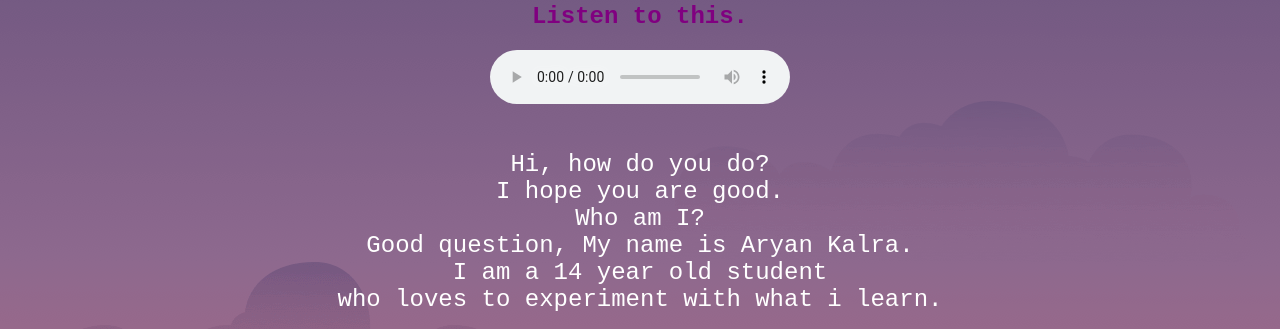
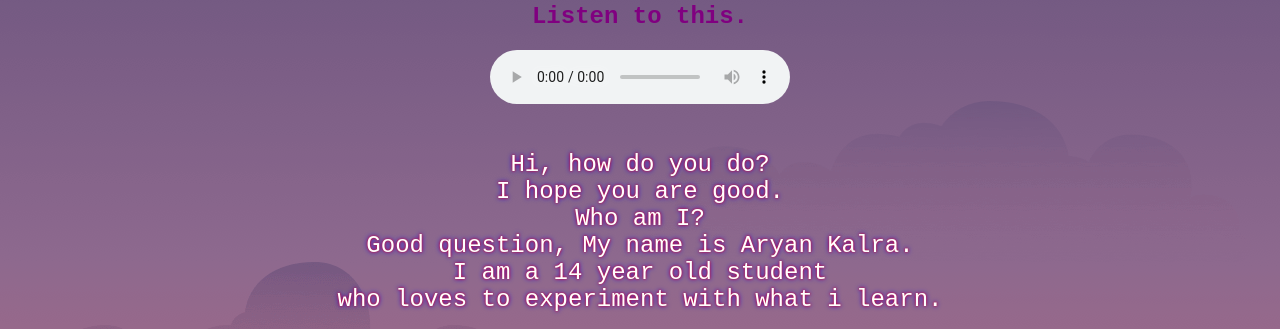
Before and after one commit to Triccster/idkbhai, a plain HTML site: page index.html in a window 1280 px wide. Shown: the part 510-839 px from the top of the page. Drawn offline with Linux system fonts and the light colour scheme.

Commit message:
Update index.html

```diff
--- a/index.html
+++ b/index.html
@@ -5,6 +5,11 @@
     <meta http-equiv="X-UA-Compatible" content="IE=edge">
     <meta name="viewport" content="width=device-width, initial-scale=1.0">
     <title>Aesthetic</title>
+     <style>
+        p {
+            text-shadow: 0 0 3px #FF0000, 0 0 5px #0000FF;
+        }
+    </style>
 </head>
 <body background="84248.png">
     <center><font color="white" face="Courier New" size="40">hello!<br>Welcome to THE chillzone.<br>Hope you enjoy!<br></font></center><hr color="pink">
@@ -15,5 +20,6 @@
     </audio></center>
     <p align="center"><font color="white" face="Courier New" size="5">
 <br> Hi, how do you do?<br> I hope you are good.<br>Who am I?<br> Good question, My name is Aryan Kalra.<br>I am a 14 year old student <br>who loves to experiment with what i learn.</font></p>
+
 </body>
 </html>
```
